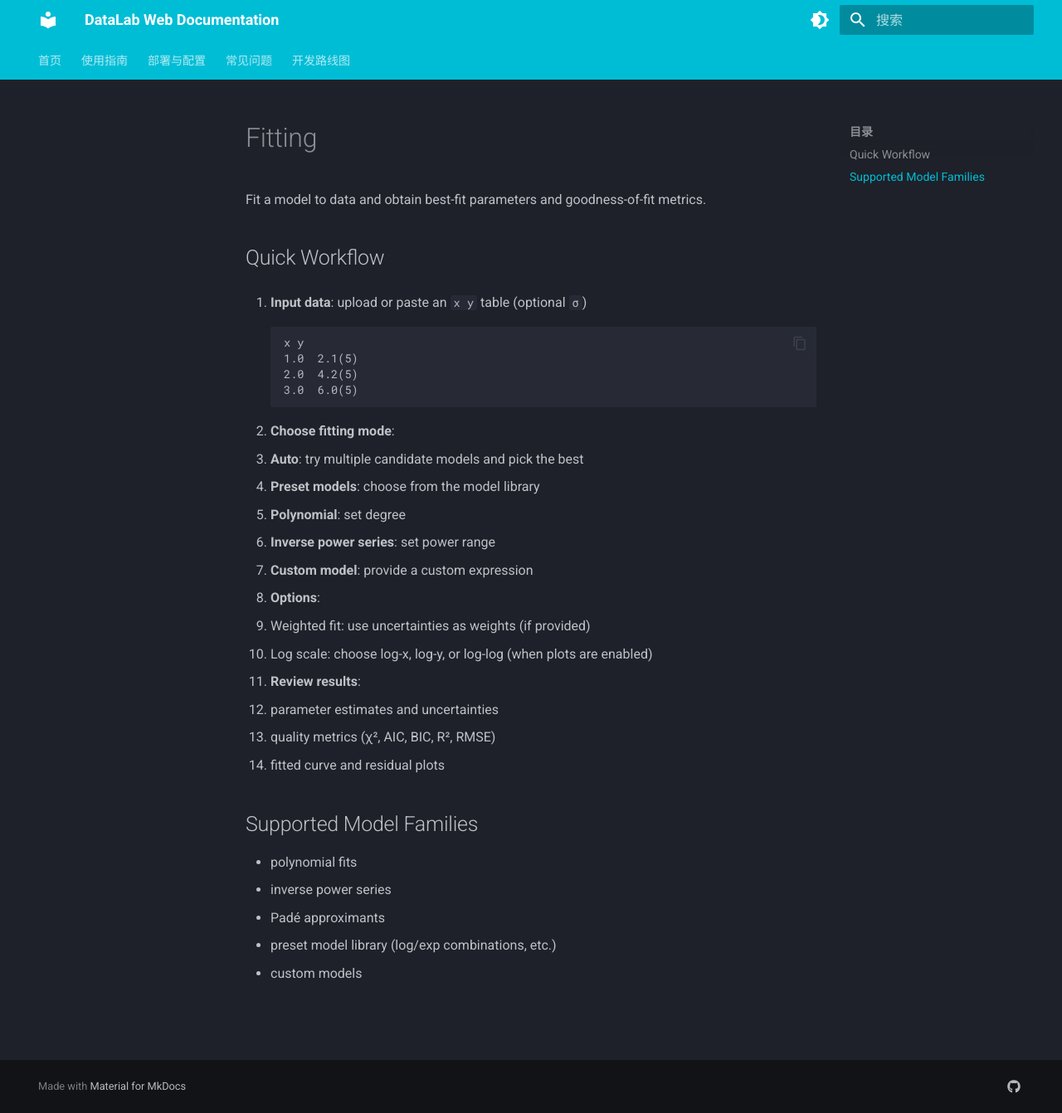
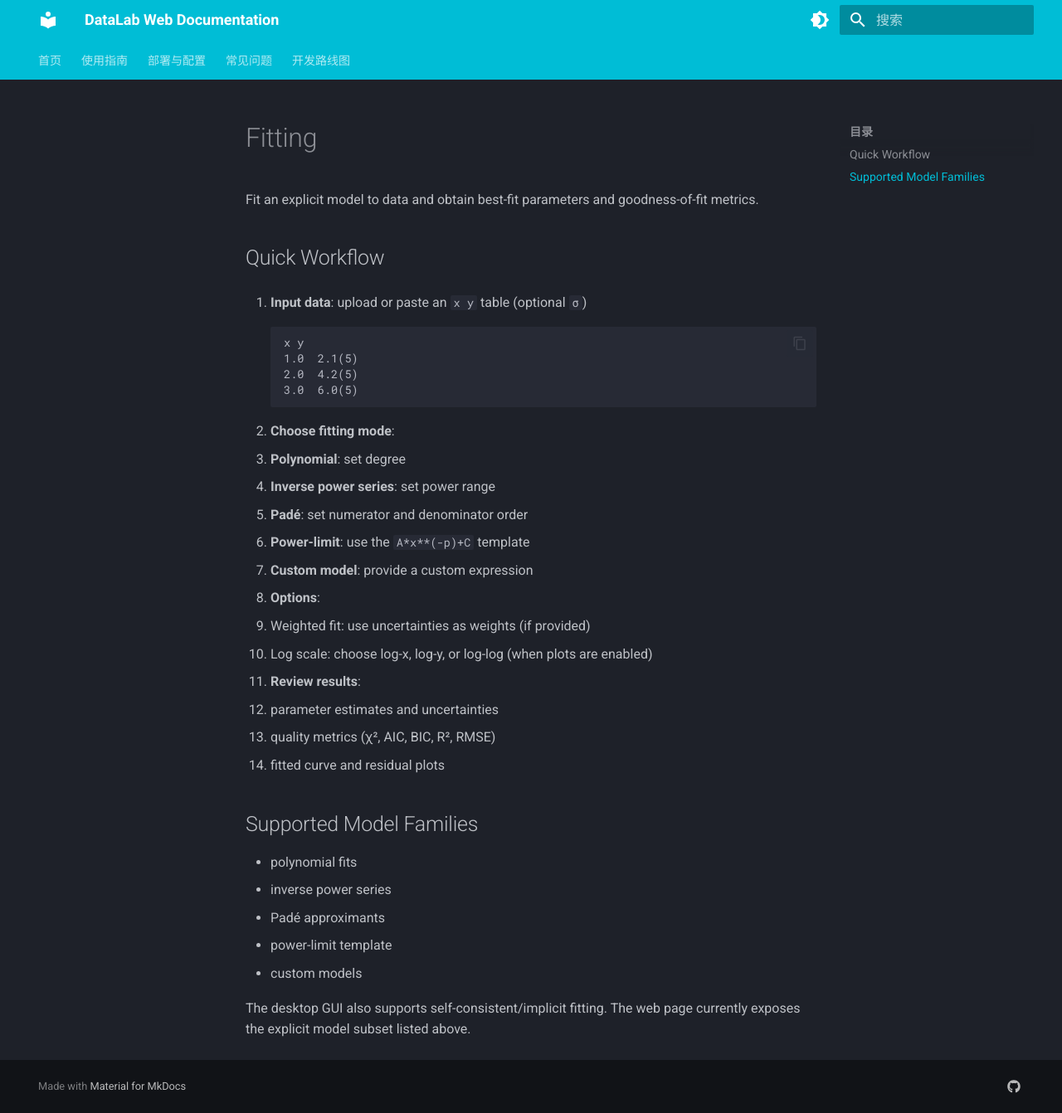
Before and after one commit to yilibinbin/DataLab, an MkDocs documentation site: the page built from docs/web/fitting.en.md, in a window 1280 px wide and 1342 px high. Shown: the whole window at 83% size. Built offline with MkDocs 1.6.1 and Material for MkDocs 9.7.7, drawn with Linux system fonts in a browser that asks for light colours; the version menu is left out.

Commit message:
fix: remove stale automatic fitting docs

````diff
--- a/docs/web/fitting.en.md
+++ b/docs/web/fitting.en.md
@@ -1,6 +1,6 @@
 # Fitting
 
-Fit a model to data and obtain best-fit parameters and goodness-of-fit metrics.
+Fit an explicit model to data and obtain best-fit parameters and goodness-of-fit metrics.
 
 ## Quick Workflow
 
@@ -13,10 +13,10 @@ Fit a model to data and obtain best-fit parameters and goodness-of-fit metrics.
    ```
 
 2. **Choose fitting mode**:
-   - **Auto**: try multiple candidate models and pick the best
-   - **Preset models**: choose from the model library
    - **Polynomial**: set degree
    - **Inverse power series**: set power range
+   - **Padé**: set numerator and denominator order
+   - **Power-limit**: use the `A*x**(-p)+C` template
    - **Custom model**: provide a custom expression
 
 3. **Options**:
@@ -33,5 +33,8 @@ Fit a model to data and obtain best-fit parameters and goodness-of-fit metrics.
 - polynomial fits
 - inverse power series
 - Padé approximants
-- preset model library (log/exp combinations, etc.)
+- power-limit template
 - custom models
+
+The desktop GUI also supports self-consistent/implicit fitting. The web page
+currently exposes the explicit model subset listed above.
````
Also changed, not shown: docs/DATALAB_WEB_GUIDE.en.md (+2 -2 lines), 3 other files.
